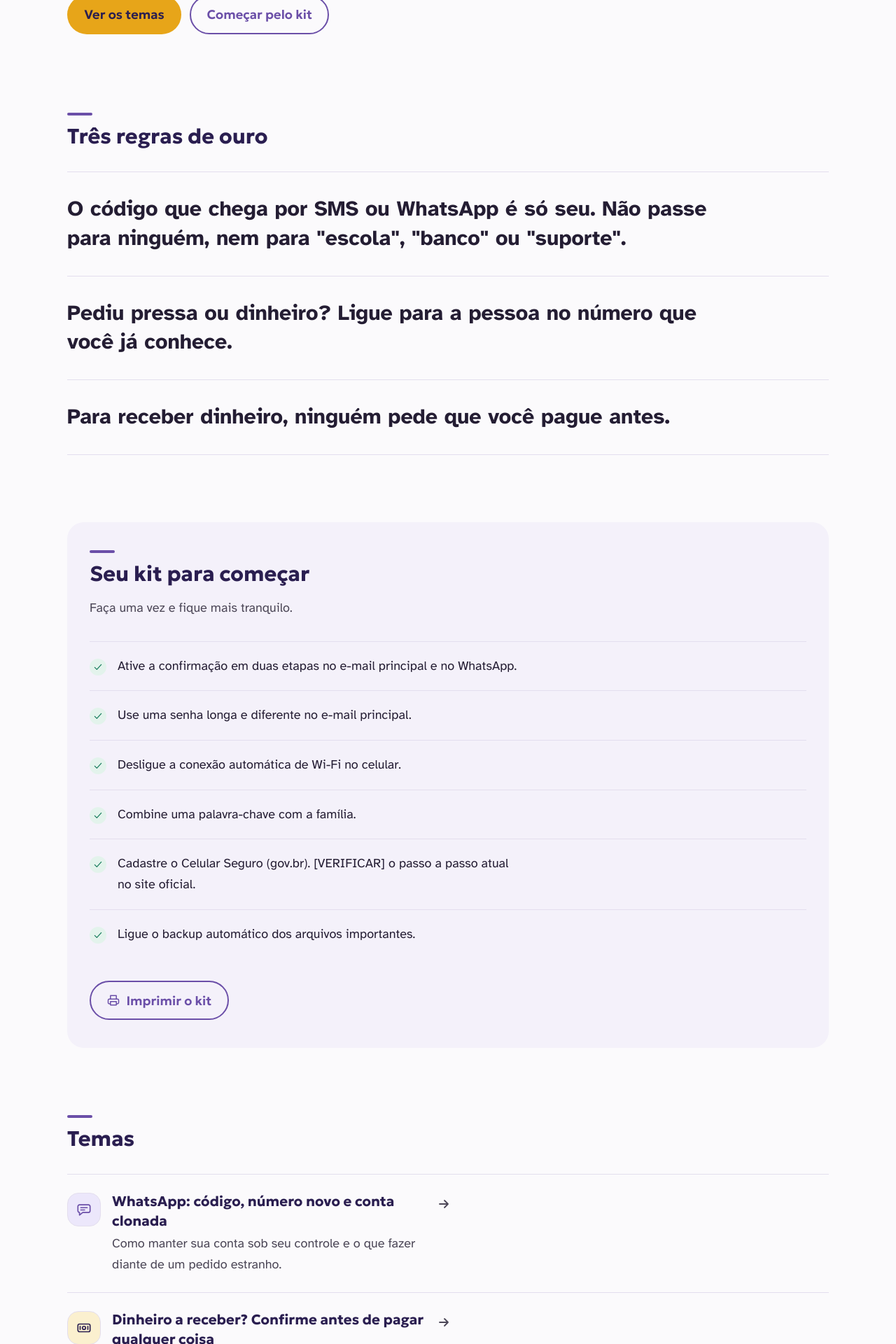
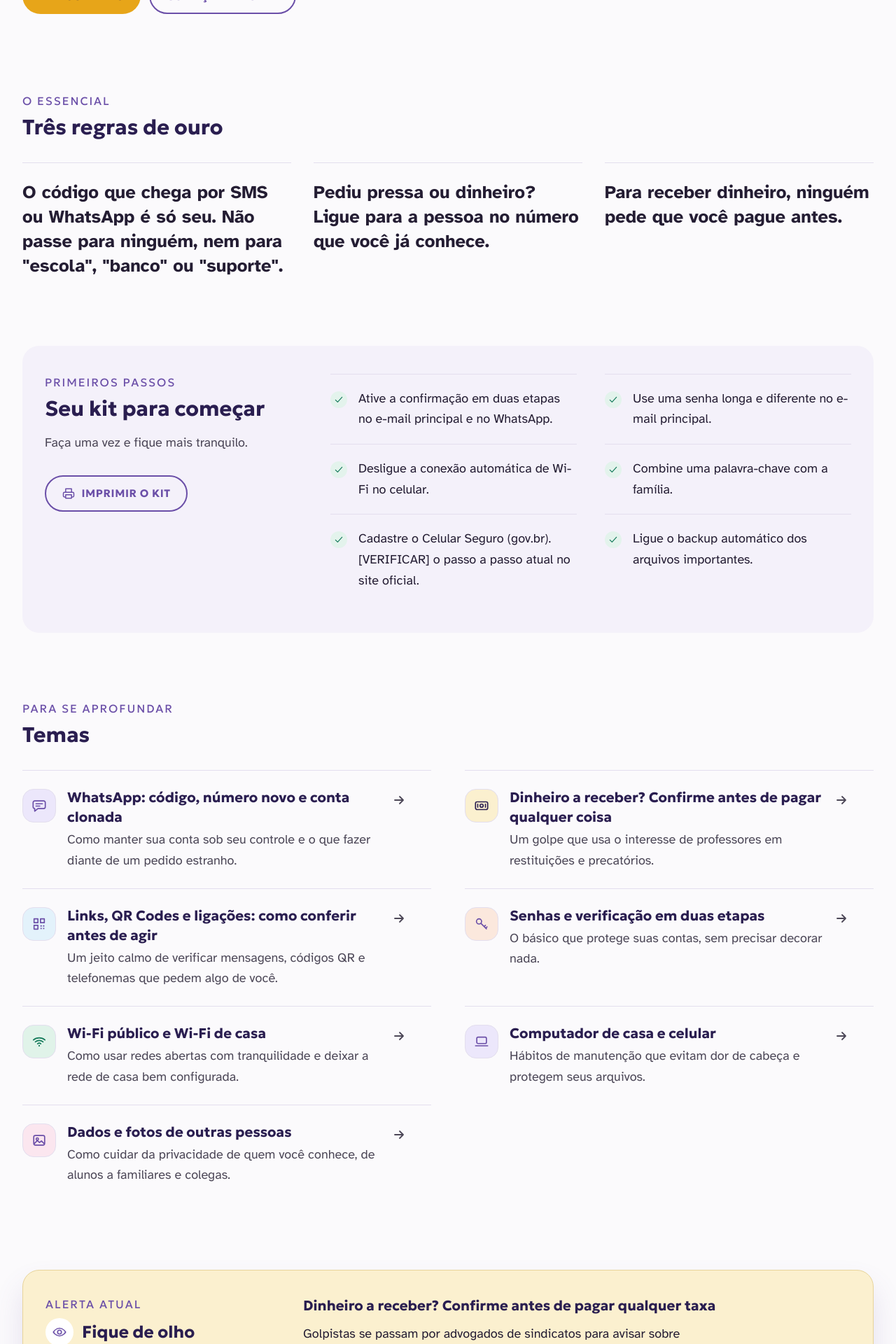
Before and after one commit to WilliamRobertF/guia-seguro, a Next.js app: page / in a window 1280 px wide. Shown: the part 660-2580 px from the top of the page at 70% size. Built offline with nearby package versions, Linux system fonts and the light colour scheme; no server answers.

Commit message:
style: align sections with Cidadania Digital layout

```diff
--- a/app/globals.css
+++ b/app/globals.css
@@ -155,7 +155,7 @@
 
   .shell {
     width: 100%;
-    max-width: 72rem;
+    max-width: 80rem;
     margin-inline: auto;
     padding-inline: 1.25rem;
   }
@@ -178,7 +178,10 @@
     color: var(--on-cta);
     padding: 0.7rem 1.4rem;
     font-family: var(--font-brand);
-    font-weight: 600;
+    font-size: 0.95rem;
+    font-weight: 700;
+    letter-spacing: 0.04em;
+    text-transform: uppercase;
     text-decoration: none;
     transition: filter 140ms ease, background-color 140ms ease;
   }
--- a/app/page.tsx
+++ b/app/page.tsx
@@ -22,7 +22,7 @@ export default function HomePage() {
       <section className="shell pt-10 pb-4 sm:pt-16 lg:pt-20">
         <div className="grid items-center gap-10 lg:grid-cols-[minmax(0,1fr)_minmax(0,27rem)] lg:gap-14">
           <div>
-            <h1 className="reveal text-[2.9rem] leading-[1.02] font-bold tracking-tight sm:text-[4.4rem] lg:text-[5rem]">
+            <h1 className="reveal text-[2.9rem] leading-[1.02] font-bold tracking-tight sm:text-[4rem] lg:text-[4.5rem]">
               Pare.
               <br />
               Respire.
--- a/components/FiqueDeOlho.tsx
+++ b/components/FiqueDeOlho.tsx
@@ -1,5 +1,7 @@
 import { fiqueDeOlho } from "@/content/fique-de-olho";
+import { sectionLabels } from "@/content/sections";
 import { EyeIcon } from "./icons";
+import { SectionLabel } from "./SectionLabel";
 
 export function FiqueDeOlho() {
   return (
@@ -9,6 +11,7 @@ export function FiqueDeOlho() {
     >
       <div className="grid gap-6 lg:grid-cols-[minmax(0,20rem)_minmax(0,1fr)] lg:gap-12">
         <div>
+          <SectionLabel>{sectionLabels.watch}</SectionLabel>
           <h2 id="fique-de-olho" className="flex items-center gap-3 text-2xl font-bold">
             <span className="flex size-10 shrink-0 items-center justify-center rounded-full bg-panel text-trust">
               <EyeIcon size={22} />
--- a/components/GoldenRules.tsx
+++ b/components/GoldenRules.tsx
@@ -1,16 +1,18 @@
 import { goldenRules } from "@/content/rules";
+import { sectionLabels } from "@/content/sections";
+import { SectionLabel } from "./SectionLabel";
 
 export function GoldenRules() {
   return (
     <section aria-labelledby="regras-de-ouro" className="mt-20 sm:mt-24">
-      <span aria-hidden="true" className="no-print mb-3 block h-1 w-9 rounded-full bg-trust" />
+      <SectionLabel>{sectionLabels.rules}</SectionLabel>
       <h2 id="regras-de-ouro" className="text-2xl font-bold sm:text-3xl">
         Três regras de ouro
       </h2>
-      <ul className="mt-8 divide-y divide-line border-y border-line">
+      <ul className="mt-8 grid gap-6 lg:grid-cols-3 lg:gap-8">
         {goldenRules.map((rule) => (
-          <li key={rule} className="py-7 sm:py-8">
-            <p className="text-2xl leading-snug font-bold sm:text-[1.9rem]">
+          <li key={rule} className="border-t border-line pt-6">
+            <p className="text-2xl leading-snug font-bold sm:text-[1.6rem]">
               {rule}
             </p>
           </li>
--- a/components/QrNote.tsx
+++ b/components/QrNote.tsx
@@ -1,4 +1,6 @@
+import { sectionLabels } from "@/content/sections";
 import { QrIcon } from "./icons";
+import { SectionLabel } from "./SectionLabel";
 
 export function QrNote() {
   const siteUrl = process.env.NEXT_PUBLIC_SITE_URL;
@@ -9,12 +11,15 @@ export function QrNote() {
       className="mt-20 rounded-3xl border border-line bg-panel px-6 py-7 shadow-soft sm:mt-24 sm:px-8 sm:py-9"
     >
       <div className="grid gap-6 lg:grid-cols-[minmax(0,20rem)_minmax(0,1fr)] lg:gap-12">
+        <div>
+          <SectionLabel>{sectionLabels.folder}</SectionLabel>
           <h2 id="qr-note" className="flex items-start gap-3 text-2xl font-bold">
             <span className="flex size-10 shrink-0 items-center justify-center rounded-xl bg-tint-lavender text-trust">
               <QrIcon size={22} />
             </span>
             <span>O QR Code do folder leva até aqui</span>
           </h2>
+        </div>
         <div>
           <p>
             O código impresso no folder guarda só um endereço. Ele não instala nada, não
--- /dev/null
+++ b/components/SectionLabel.tsx
@@ -0,0 +1,7 @@
+export function SectionLabel({ children }: { children: string }) {
+  return (
+    <p className="mb-2 font-brand text-base font-normal uppercase tracking-[0.12em] text-trust">
+      {children}
+    </p>
+  );
+}
--- a/components/SiteHeader.tsx
+++ b/components/SiteHeader.tsx
@@ -40,7 +40,7 @@ export function SiteHeader() {
         </Link>
 
         <nav aria-label="Navegação principal" className="hidden lg:block">
-          <ul className="flex items-center gap-x-6 font-brand text-[1.0625rem]">
+          <ul className="flex items-center gap-x-6 font-brand text-[0.95rem] uppercase tracking-[0.04em]">
             {links.map((link) => (
               <li key={link.href}>
                 <Link
@@ -55,7 +55,7 @@ export function SiteHeader() {
         </nav>
 
         <details className="group lg:hidden">
-          <summary className="flex min-h-11 cursor-pointer items-center gap-2 whitespace-nowrap rounded-full border border-line px-3.5 font-brand font-semibold text-brand transition-colors hover:border-trust hover:text-trust">
+          <summary className="flex min-h-11 cursor-pointer items-center gap-2 whitespace-nowrap rounded-full border border-line px-3.5 font-brand text-[0.95rem] font-semibold uppercase tracking-[0.04em] text-brand transition-colors hover:border-trust hover:text-trust">
             <span>Menu</span>
             <svg
               width="16"
@@ -82,7 +82,7 @@ export function SiteHeader() {
                   <li key={link.href}>
                     <Link
                       href={link.href}
-                      className="flex min-h-12 items-center whitespace-nowrap font-brand font-normal text-brand no-underline hover:text-trust"
+                      className="flex min-h-12 items-center whitespace-nowrap font-brand text-[0.95rem] font-normal uppercase tracking-[0.04em] text-brand no-underline hover:text-trust"
                     >
                       {link.label}
                     </Link>
--- a/components/StarterKit.tsx
+++ b/components/StarterKit.tsx
@@ -1,19 +1,27 @@
 import { kit } from "@/content/kit";
+import { sectionLabels } from "@/content/sections";
 import { CheckIcon } from "./icons";
 import { PrintButton } from "./PrintButton";
+import { SectionLabel } from "./SectionLabel";
 
 export function StarterKit({ printUrl }: { printUrl?: string }) {
   return (
     <section aria-labelledby="kit-titulo" id="kit" className="mt-20 scroll-mt-6 sm:mt-24">
       <div className="rounded-3xl bg-mist px-6 py-8 sm:px-8 sm:py-10 print:bg-transparent print:p-0">
-        <span aria-hidden="true" className="no-print mb-3 block h-1 w-9 rounded-full bg-trust" />
+        <div className="grid gap-8 lg:grid-cols-[minmax(0,22rem)_minmax(0,1fr)] lg:gap-14">
+          <div>
+            <SectionLabel>{sectionLabels.kit}</SectionLabel>
             <h2 id="kit-titulo" className="text-2xl font-bold sm:text-3xl">
               {kit.title}
             </h2>
             <p className="mt-4 text-ink-soft">{kit.intro}</p>
-        <ul className="mt-8 divide-y divide-line border-t border-line">
+            <div className="no-print mt-8">
+              <PrintButton label="Imprimir o kit" />
+            </div>
+          </div>
+          <ul className="grid gap-x-10 min-[1200px]:grid-cols-2 print:grid-cols-1">
             {kit.items.map((item) => (
-            <li key={item} className="flex gap-4 py-5">
+              <li key={item} className="flex gap-4 border-t border-line py-5">
                 <span className="mt-1 flex size-6 shrink-0 items-center justify-center rounded-full bg-safe-soft text-safe">
                   <CheckIcon size={16} />
                 </span>
@@ -21,8 +29,6 @@ export function StarterKit({ printUrl }: { printUrl?: string }) {
               </li>
             ))}
           </ul>
-        <div className="no-print mt-8">
-          <PrintButton label="Imprimir o kit" />
         </div>
         {printUrl ? (
           <p className="print-only mt-4 break-all text-sm">{printUrl}</p>
--- a/components/TopicList.tsx
+++ b/components/TopicList.tsx
@@ -1,17 +1,19 @@
 import Link from "next/link";
+import { sectionLabels } from "@/content/sections";
 import { topics } from "@/content/topics";
+import { SectionLabel } from "./SectionLabel";
 import { TopicIcon } from "./TopicIcon";
 
 export function TopicList() {
   return (
     <section id="temas" aria-labelledby="temas-titulo" className="mt-20 scroll-mt-6 sm:mt-24">
-      <span aria-hidden="true" className="no-print mb-3 block h-1 w-9 rounded-full bg-trust" />
+      <SectionLabel>{sectionLabels.topics}</SectionLabel>
       <h2 id="temas-titulo" className="text-2xl font-bold sm:text-3xl">
         Temas
       </h2>
-      <ul className="mt-8 border-t border-line">
+      <ul className="mt-8 grid gap-x-12 lg:grid-cols-2">
         {topics.map((topic) => (
-          <li key={topic.slug} className="border-b border-line">
+          <li key={topic.slug} className="border-t border-line">
             <Link
               href={`/temas/${topic.slug}/`}
               className="group -mx-3 flex min-h-11 max-w-[49ch] items-start justify-between gap-4 rounded-xl px-3 py-6 no-underline transition-colors hover:bg-mist"
--- /dev/null
+++ b/content/sections.ts
@@ -0,0 +1,7 @@
+export const sectionLabels = {
+  rules: "O essencial",
+  kit: "Primeiros passos",
+  topics: "Para se aprofundar",
+  watch: "Alerta atual",
+  folder: "No folder",
+};
```
Lines whose indentation alone changed are shown as unchanged.
